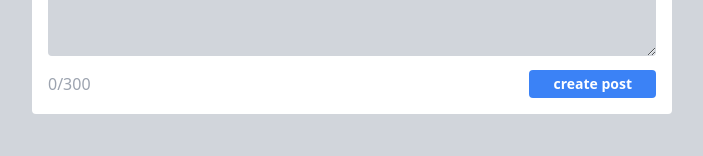
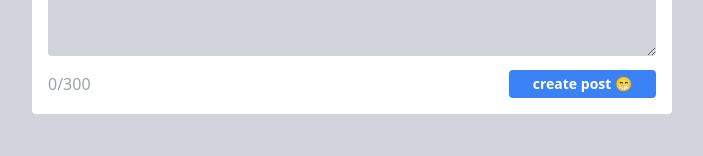
Before and after one commit to Ayothegod/postr, a Next.js app: page / in a window 1280 px wide. Shown: the part 144-300 px from the top of the page, without its empty margins (288-991 px from the left). Built offline with nearby package versions, Linux system fonts and the light colour scheme; no server answers.

Commit message:
fixed axios error

```diff
--- a/components/CreatePosts.jsx
+++ b/components/CreatePosts.jsx
@@ -6,16 +6,15 @@ const CreatePosts = () => {
     const [post,setPost] = useState("")
 
     const createPost = async (e) => {
-      // e.preventDefault()
+      e.preventDefault()
         try {
           const response = await axios.post("/api/post/createPost",{post})
           console.log(response);
           if(response.status == 201) return toast.success(`post created successfully`)
-          // if(response.status == 403) return toast.success(response.data)
-          // if(response.status == 404) return toast.error(response.data)
         } catch (error) {
-          // toast.error(error.message)
-          console.log(error.response.data);
+          if(error.response.status == 403) return toast.error(error.response.data)
+          if(error.response.status == 404) return toast.error(error.response.data)
+          console.log(error);
         }
     }
 
@@ -24,7 +23,7 @@ const CreatePosts = () => {
         <textarea rows="3" className="bg-gray-300 w-full rounded p-2 outline-none" placeholder="what is on your mind?" value={post} onChange={e => setPost(e.target.value)}/>
         <div className="flex items-center justify-between mt-2">
             <p className="text-gray-400">{post.length}/300</p>
-            <button className="bg-blue-500 text-white text-sm rounded py-1 px-6 font-semibold" onClick={createPost}>create post</button>
+            <button className="bg-blue-500 text-white text-sm rounded py-1 px-6 font-semibold" onClick={createPost}>create post 😁</button>
         </div>
     </div>
   )
--- a/pages/api/post/createPost.js
+++ b/pages/api/post/createPost.js
@@ -10,7 +10,7 @@ export default async function handler(req, res) {
         const session = await getServerSession(req, res, authOptions)
         if (!session) return res.status(403).json("You need to login")
         const post = req.body.post
-        if (post.length > 150) return res.status(404).json({ message: "length more than recommended" })
+        if (post.length > 30) return res.status(404).json("length is more than limit!")
         try {
             const user = await prisma.user.findUnique({
                 where:{
```
